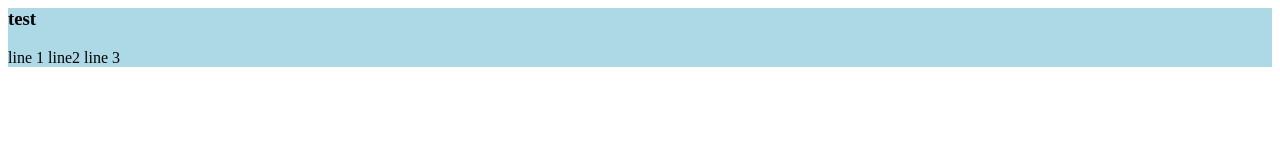
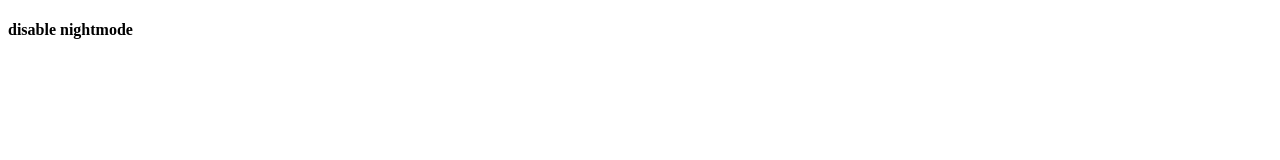
Before and after one commit to limanningforpages/limanningforpages.github.io, a plain HTML site: page index.html in a window 1280 px wide. Drawn offline with Linux system fonts and the light colour scheme.

Commit message:
Update index.html

```diff
--- a/index.html
+++ b/index.html
@@ -1,6 +1,10 @@
-<div style="background-color:lightblue">
-  <h3>test</h3>
-  line 1
-  line2
-  line 3
-</div>
+<!DOCTYPE html>
+<html>
+    <head>
+        <meta charset="utf-8">
+        <meta name="nightmode" content="disable"/>
+    </head>
+    <body>
+        <h4>disable nightmode</h4>
+    </body>
+</html>
```
